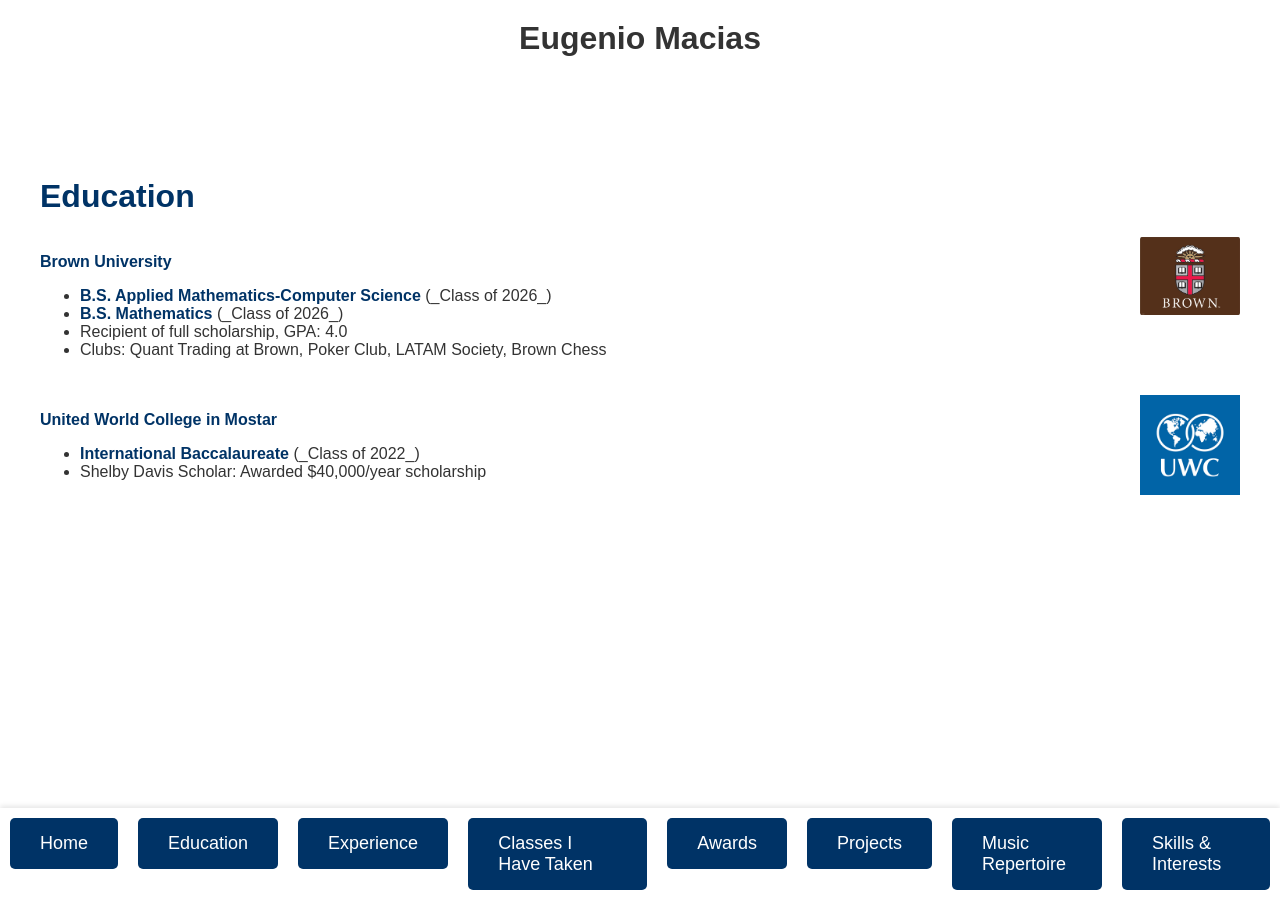
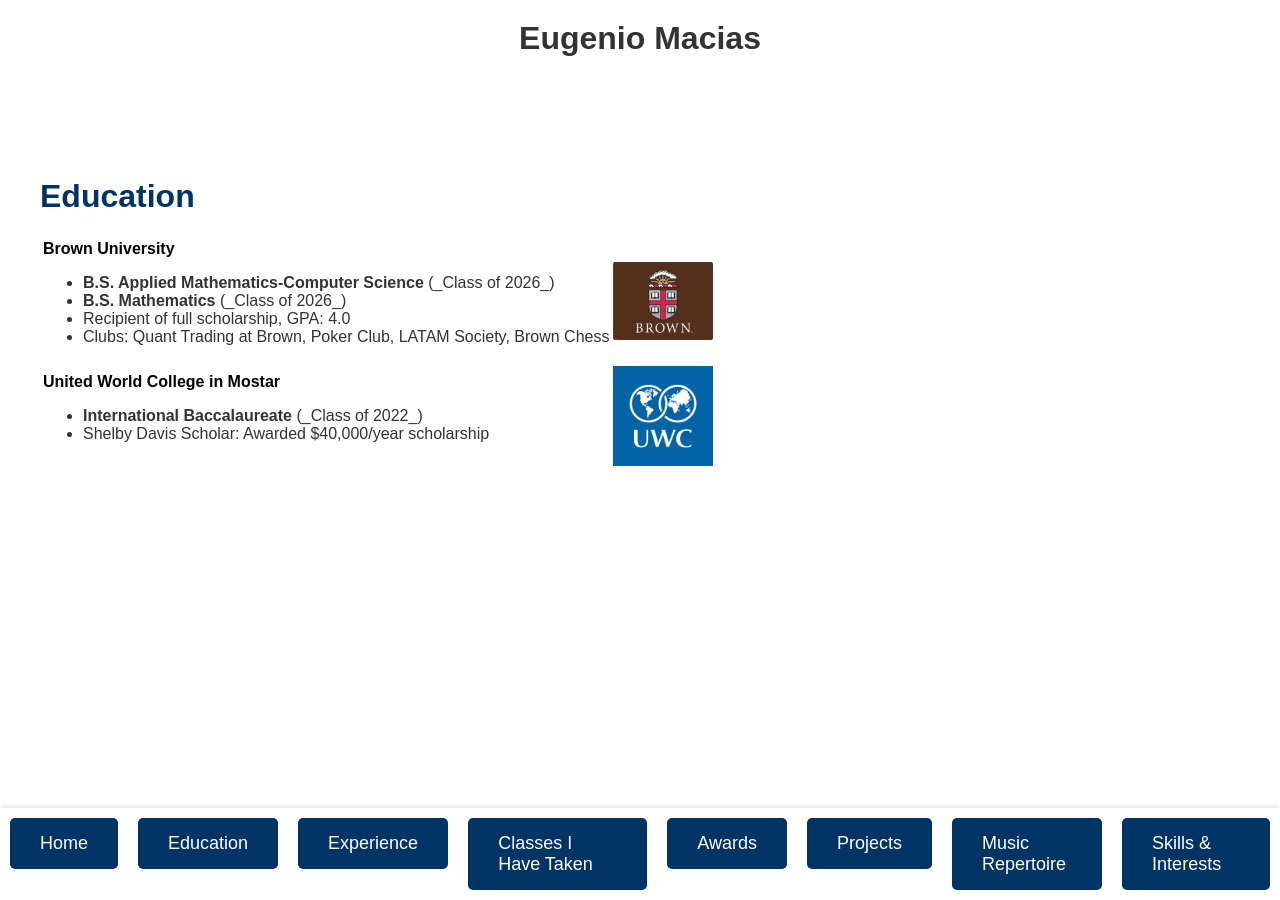
Before and after one commit to xXElGenio0203Xx/eugenio-macias.github.io, a Jekyll site: the page built from education.md, in a window 1280 px wide. Built offline with Jekyll 4.4.1, drawn with Linux system fonts in a browser that asks for light colours.

Commit message:
Update education.md

```diff
--- a/education.md
+++ b/education.md
@@ -5,30 +5,31 @@ title: Education
 
 # Education
 
-<div class="education-entry">
-  <div class="education-text">
-    <p><strong>Brown University</strong></p>
-    <ul>
-      <li><strong>B.S. Applied Mathematics-Computer Science</strong> (_Class of 2026_)</li>
-      <li><strong>B.S. Mathematics</strong> (_Class of 2026_)</li>
-      <li>Recipient of full scholarship, GPA: 4.0</li>
-      <li>Clubs: Quant Trading at Brown, Poker Club, LATAM Society, Brown Chess</li>
-    </ul>
-  </div>
-  <div class="education-logo">
-    <img src="/assets/images/Brown_Logo.jpeg" alt="Brown University Logo">
-  </div>
-</div>
-
-<div class="education-entry">
-  <div class="education-text">
-    <p><strong>United World College in Mostar</strong></p>
-    <ul>
-      <li><strong>International Baccalaureate</strong> (_Class of 2022_)</li>
-      <li>Shelby Davis Scholar: Awarded $40,000/year scholarship</li>
-    </ul>
-  </div>
-  <div class="education-logo">
-    <img src="/assets/images/UWC_logo.png" alt="UWC Logo">
-  </div>
-</div>
+<table>
+  <tr>
+    <td>
+      <strong>Brown University</strong><br>
+      <ul>
+        <li><strong>B.S. Applied Mathematics-Computer Science</strong> (_Class of 2026_)</li>
+        <li><strong>B.S. Mathematics</strong> (_Class of 2026_)</li>
+        <li>Recipient of full scholarship, GPA: 4.0</li>
+        <li>Clubs: Quant Trading at Brown, Poker Club, LATAM Society, Brown Chess</li>
+      </ul>
+    </td>
+    <td>
+      <img src="/assets/images/Brown_Logo.jpeg" alt="Brown University Logo" style="max-width: 100px;">
+    </td>
+  </tr>
+  <tr>
+    <td>
+      <strong>United World College in Mostar</strong><br>
+      <ul>
+        <li><strong>International Baccalaureate</strong> (_Class of 2022_)</li>
+        <li>Shelby Davis Scholar: Awarded $40,000/year scholarship</li>
+      </ul>
+    </td>
+    <td>
+      <img src="/assets/images/UWC_logo.png" alt="UWC Logo" style="max-width: 100px;">
+    </td>
+  </tr>
+</table>
```
